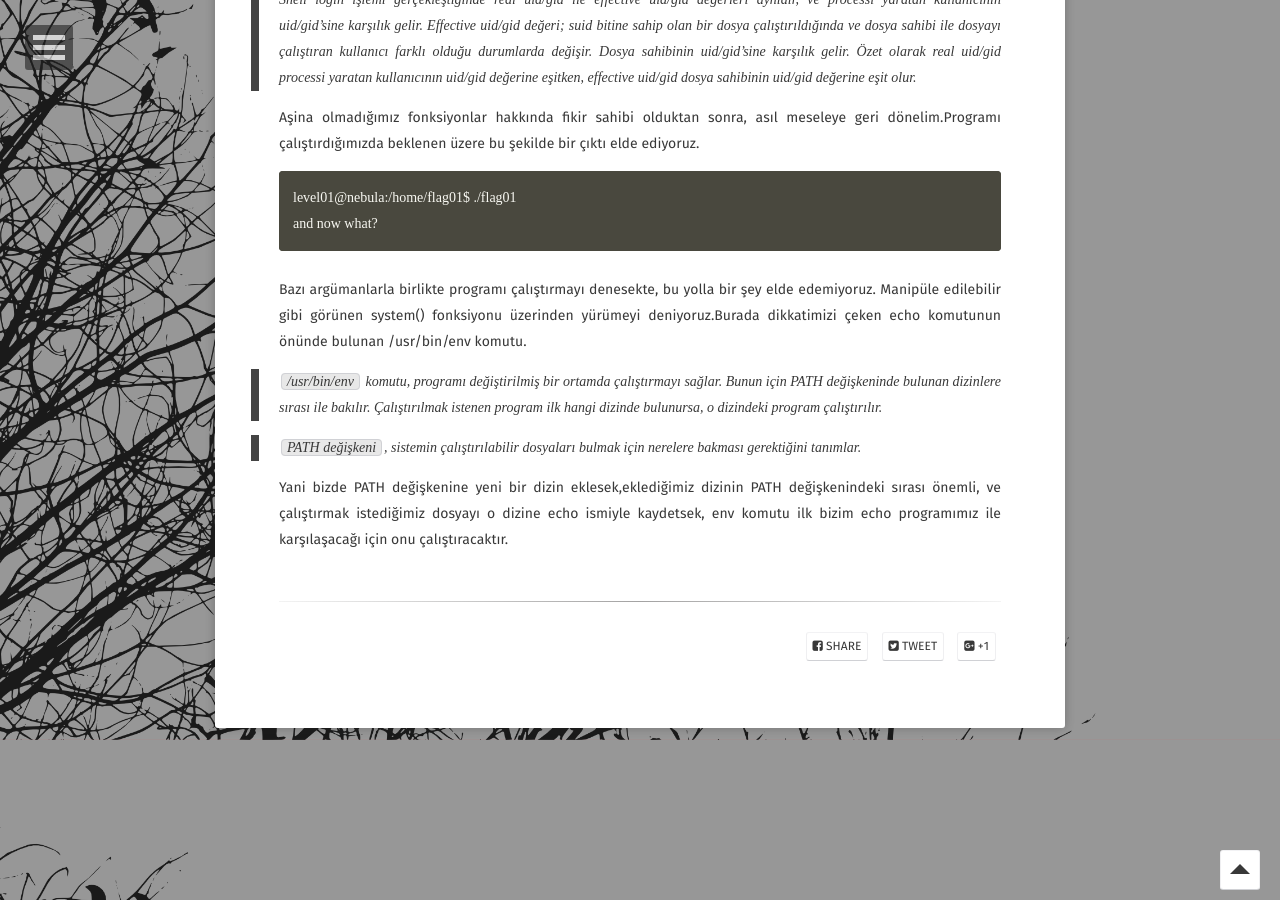
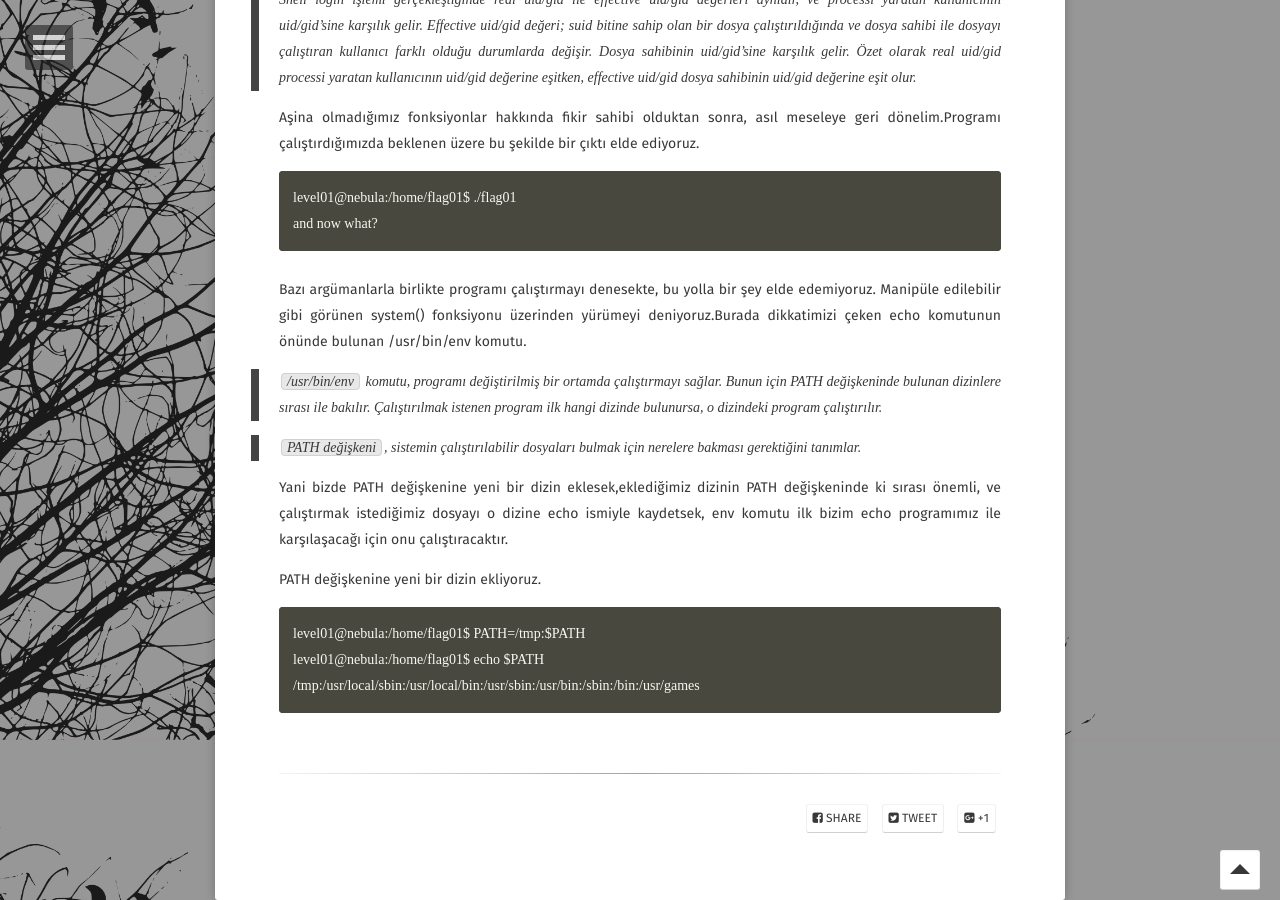
Before and after one commit to burcudemiralp/burcudemiralp.github.io, a Jekyll site: the page built from _posts/2018-02-23-nebula-writeup.md, in a window 1280 px wide and 900 px high, scrolled down 1960 px. Built offline with Jekyll 4.4.1, drawn with Linux system fonts in a browser that asks for light colours; some web fonts are replaced.

Commit message:
Update 2018-02-23-nebula-writeup.md

```diff
--- a/_posts/2018-02-23-nebula-writeup.md
+++ b/_posts/2018-02-23-nebula-writeup.md
@@ -81,4 +81,11 @@ Bazı argümanlarla birlikte programı çalıştırmayı denesekte, bu yolla bir
 
 > `PATH değişkeni`, sistemin çalıştırılabilir dosyaları bulmak için nerelere bakması gerektiğini tanımlar.
 
-Yani bizde PATH değişkenine yeni bir dizin eklesek,eklediğimiz dizinin PATH değişkenindeki sırası önemli, ve çalıştırmak istediğimiz dosyayı o dizine echo ismiyle kaydetsek, env komutu ilk bizim echo programımız ile karşılaşacağı için onu çalıştıracaktır.
+Yani bizde PATH değişkenine yeni bir dizin eklesek,eklediğimiz dizinin PATH değişkeninde ki sırası önemli, ve çalıştırmak istediğimiz dosyayı o dizine echo ismiyle kaydetsek, env komutu ilk bizim echo programımız ile karşılaşacağı için onu çalıştıracaktır.
+
+PATH değişkenine yeni bir dizin ekliyoruz.
+{% raw %}
+    level01@nebula:/home/flag01$ PATH=/tmp:$PATH
+    level01@nebula:/home/flag01$ echo $PATH
+    /tmp:/usr/local/sbin:/usr/local/bin:/usr/sbin:/usr/bin:/sbin:/bin:/usr/games
+{% endraw %}
```
